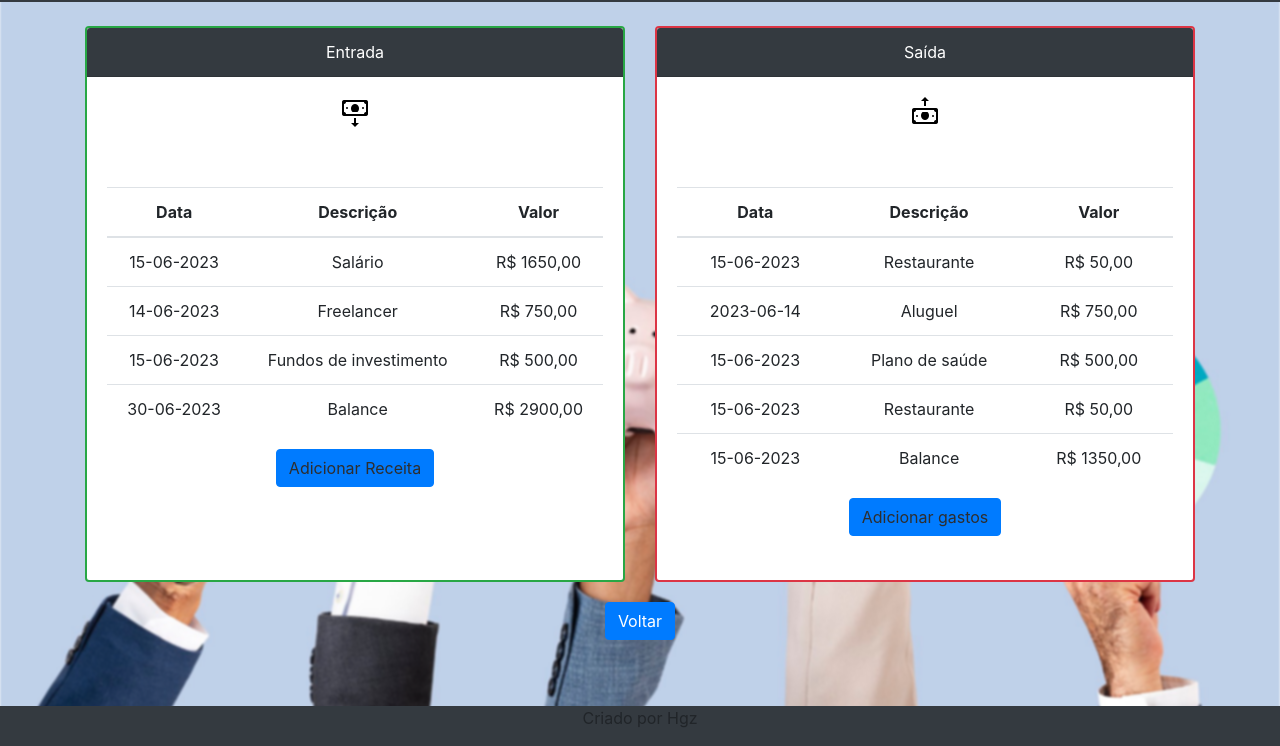
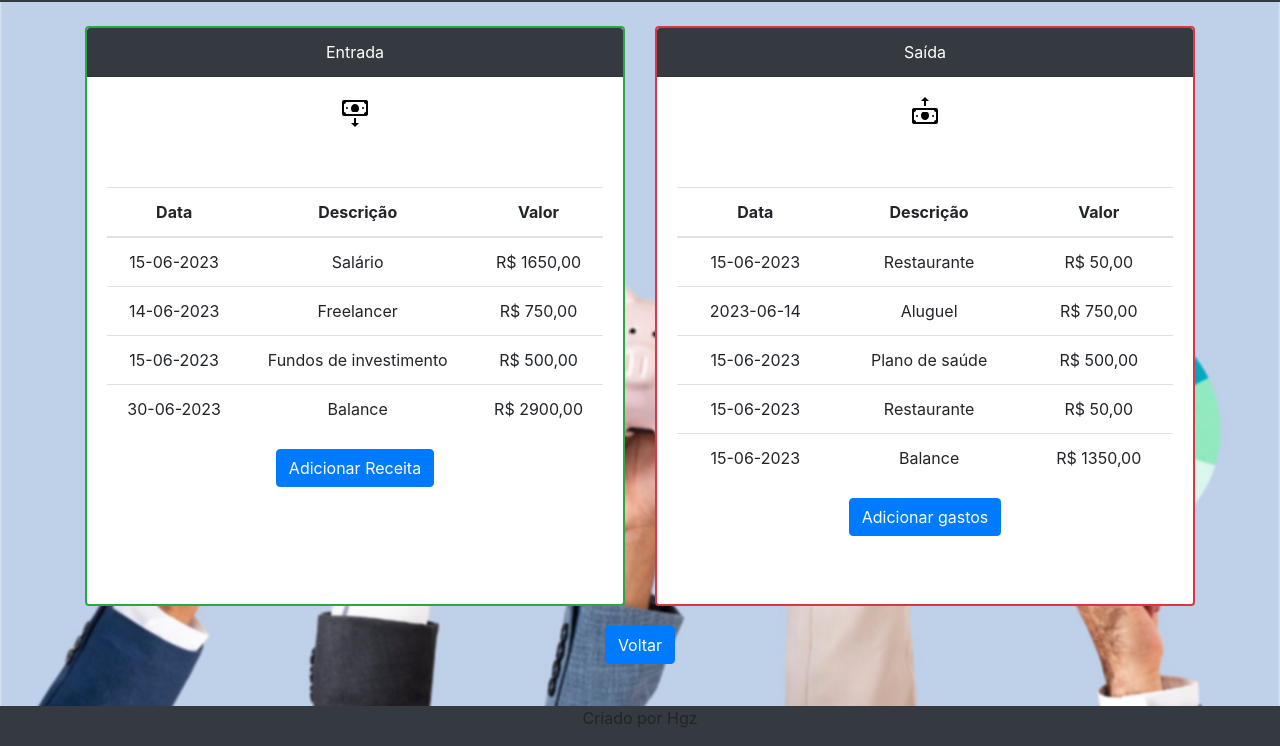
Before and after one commit to DevHgL/MoneySafe, a plain HTML site: page expenses.html in a window 1280 px wide. Shown: the part 54-800 px from the top of the page. Drawn offline with nearby package versions, Linux system fonts and the light colour scheme.

Commit message:
Correção de botão

```diff
--- a/expenses.html
+++ b/expenses.html
@@ -16,6 +16,15 @@
 
     .custom-border {
       border-width: 2px;
+    }
+
+    .text-white {
+      color: white;
+    }
+
+    .center-button {
+      display: flex;
+      justify-content: center;
     }
   </style>
 </head>
@@ -80,10 +89,10 @@
                 <!-- Adicione mais linhas conforme necessário -->
               </tbody>
             </table>
-            <div class="text-center">
-              <a class="btn btn-primary">Adicionar Receita</a>
-              <br><br>
+            <div class="center-button">
+              <a class="btn btn-primary text-white">Adicionar Receita</a>
             </div>
+            <br><br>
           </div>
         </div>
 
@@ -136,18 +145,18 @@
                 <!-- Adicione mais linhas conforme necessário -->
               </tbody>
             </table>
-            <div class="text-center">
-              <a class="btn btn-primary">Adicionar gastos</a>
-              <br><br>
+            <div class="center-button">
+              <a class="btn btn-primary text-white">Adicionar gastos</a>
             </div>
+            <br><br>
           </div>
         </div>
       </div>
 
-      <div class="text-center">
-        <a href="logged.html" class="btn btn-primary">Voltar</a>
-        <br><br>
+      <div class="center-button">
+        <a href="logged.html" class="btn btn-primary text-white">Voltar</a>
       </div>
+      <br><br>
     </div>
   </main>
 
```
